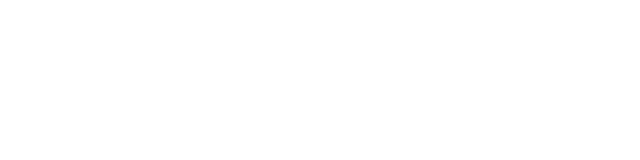
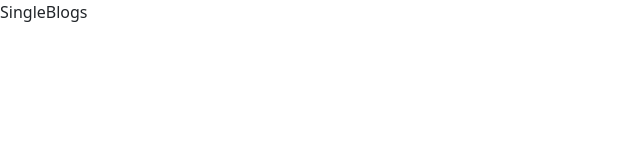
Before and after one commit to bisaalz/react-axios-crud-mokeapi, a React (Create React App) app: page /singleblog/1 in a window 1280 px wide. Before the commit this address had no page. Shown: the top 160 px of the page, without its empty margins (0-640 px from the left). Built offline with nearby package versions, Linux system fonts and the light colour scheme.

Commit message:
navigate by id

```diff
--- a/src/App.js
+++ b/src/App.js
@@ -3,6 +3,7 @@ import { BrowserRouter, Route, Routes } from "react-router-dom";
 import AllBlogs from "./pages/AllBlogs/AllBlogs";
 import AddBlogs from "./pages/AddBlogs/AddBlogs";
 import AddBlogsUseEffect from "./pages/AddBlogs/AddBlogsUseEffect";
+import SingleBlogs from "./pages/SingleBlogs/SingleBlogs";
 
 const App = () => {
   return (
@@ -13,6 +14,7 @@ const App = () => {
           <Route path="/" element={<AllBlogs />}/>
           <Route path="/add" element={<AddBlogs />} />
           <Route path="/adduseeffect" element={<AddBlogsUseEffect />} />
+          <Route path="/singleblog/:id" element={<SingleBlogs />} />
         </Routes>
       </BrowserRouter>
     </>
--- a/src/pages/AllBlogs/AllBlogs.jsx
+++ b/src/pages/AllBlogs/AllBlogs.jsx
@@ -1,9 +1,11 @@
 import React, { useEffect, useState } from "react";
 import axios from "axios";
 import Navbar from "../../Components/Navbar";
+import { useNavigate } from "react-router-dom";
 // import "./App.css";
 
 const AllBlogs = () => {
+  const navigate = useNavigate()   //this is for react router dom
   const [blogs, setBlogs] = useState([]);
 
   //-----------fetch data from api get request----------------
@@ -77,6 +79,11 @@ const AllBlogs = () => {
                 <p className="card-text">{blog.description}</p>
                 <h6 className="card-title">{blog.createdAt}</h6>
               </div>
+              <p onClick={() => navigate("/singleblog/" + blog.id) } style={{color:'red', cursor:'pointer'} }>
+                {/* <a href="/singleblog">See More...</a> page will reload with anchor tag
+                See More... */}
+                See More...
+                </p>
             </div>
           );
         })}
--- /dev/null
+++ b/src/pages/SingleBlogs/SingleBlogs.jsx
@@ -0,0 +1,9 @@
+import React from 'react'
+
+const SingleBlogs = () => {
+  return (
+    <div>SingleBlogs</div>
+  )
+}
+
+export default SingleBlogs
```
